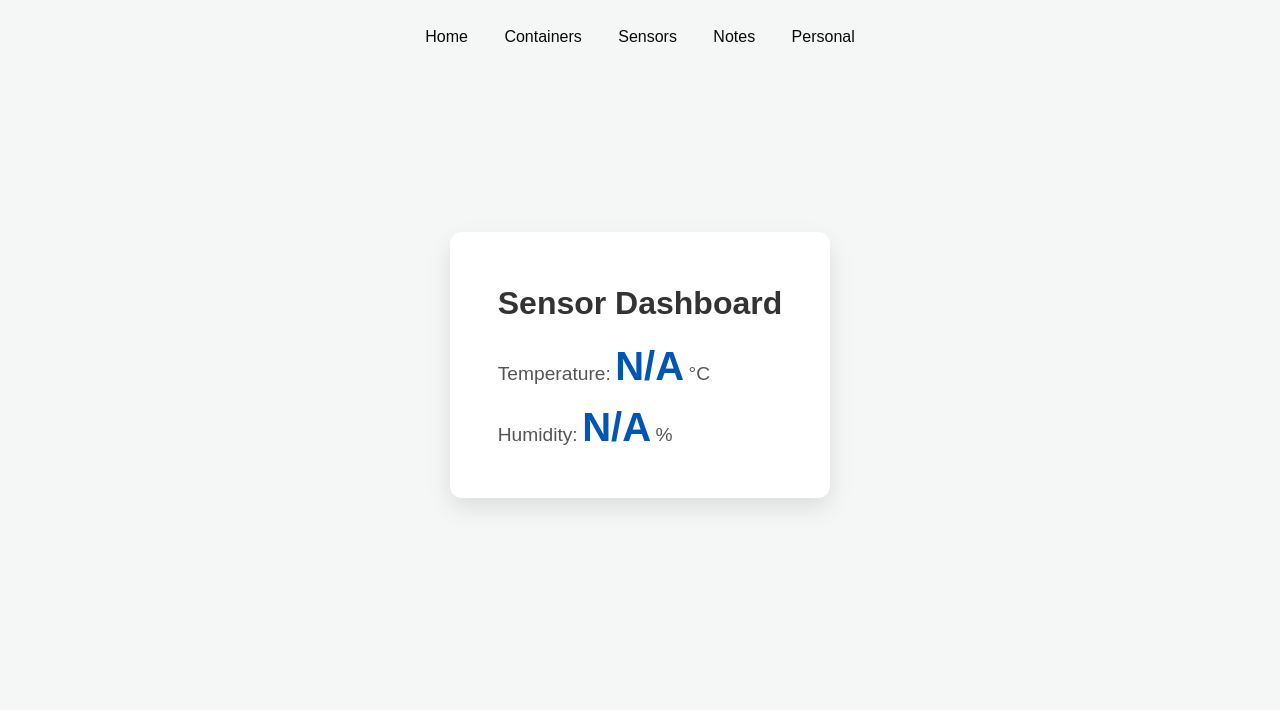
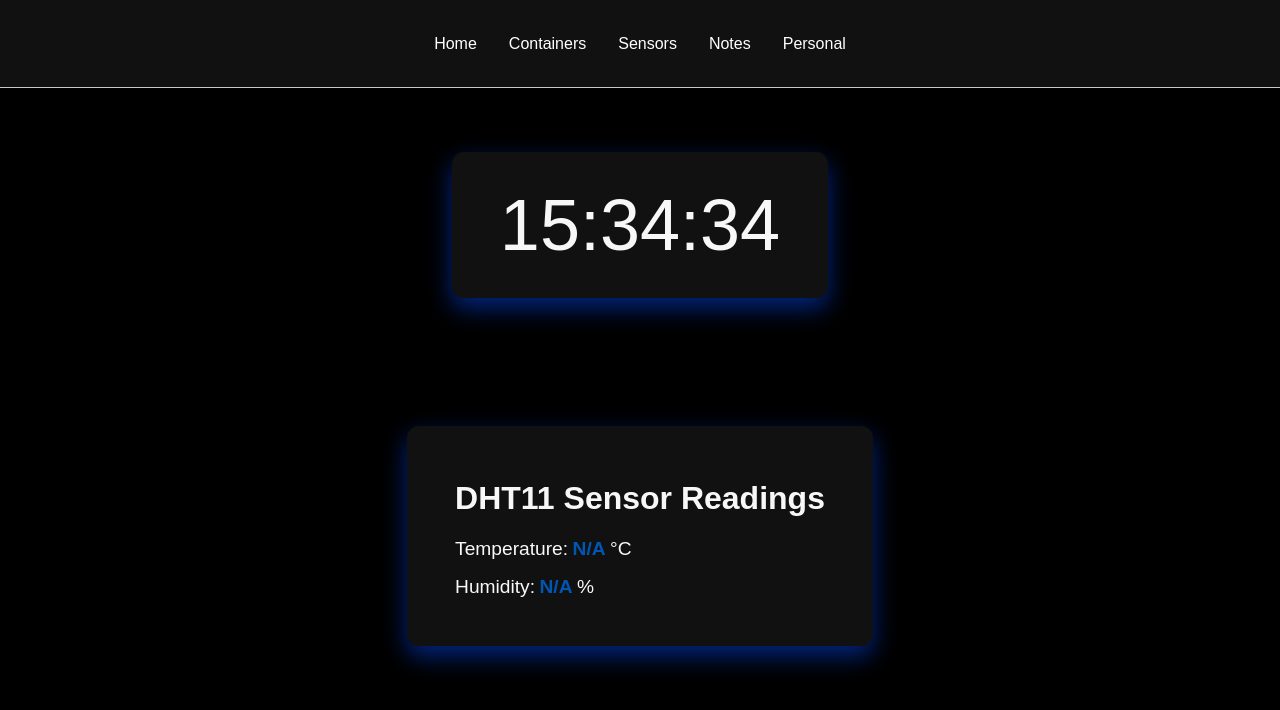
Before and after one commit to MYCELIUM-GH/project_efr, a Flask app: page / in a window 1280 px wide. Shown: the top 710 px of the page. Run offline with Flask 3, Linux system fonts and the light colour scheme.

Commit message:
Update styles and enhance clock functionality in index.html

```diff
--- a/static/styles.css
+++ b/static/styles.css
@@ -2,36 +2,49 @@ body {
     font-family: sans-serif;
     display: grid;
     place-items: center;
-    background-color: #f4f7f6;
+    background-color: #000;
+    margin: 0;
+    padding: 0;
 }
 header {
-    margin: 20px auto;
-    padding: 0 0 6px 0;
+    display: flex;
+    justify-content: center;
+    align-items: center;
+    width: 100%;
+    height: 4vw;
+    margin: auto;
+    padding: 18px 0;
+    background-color: #111111;
+    border-bottom: solid 1px #c8c8c8;
 }
 header a {
     text-decoration: none;
-    color: #090909;
-    padding: 16px;
+    color: #fff;
+    padding: 18px 16px;
 }
 header a:hover {
     border-bottom: solid 2px #0056b3;
 }
+#clock {
+    font-size: 4.5rem;
+    color: #f7f7f7;
+}
 .container {
-    background: #fff;
-    margin-top: 20vh;
+    background: #111111;
+    margin: 8vh auto;
     padding: 2rem 3rem;
     border-radius: 12px;
-    box-shadow: 0 10px 25px rgba(0,0,0,0.1);
+    box-shadow: 0 10px 25px rgba(1, 73, 254, 0.5);
 }
 h1 {
-    color: #333;
+    color: #f7f7f7;
 }
 .reading {
-    font-size: 2.5rem;
+    font-size: 1.2rem;
     color: #0056b3;
     font-weight: bold;
 }
 .label {
     font-size: 1.2rem;
-    color: #555;
+    color: #f9f9f9;
 }
--- a/templates/index.html
+++ b/templates/index.html
@@ -16,7 +16,27 @@
             <a href="/vault">Personal</a>
         </header>
         <div class="container">
-            <h1>Sensor Dashboard</h1>
+            <span id="clock"></span>
+            <script>
+                function startTime() {
+                    const today = new Date();
+                    let h = today.getHours();
+                    let m = today.getMinutes();
+                    let s = today.getSeconds();
+                    m = checkTime(m);
+                    s = checkTime(s);
+                    document.getElementById('clock').innerHTML =  h + ":" + m + ":" + s;
+                    setTimeout(startTime, 1000);
+                }
+                function checkTime(i) {
+                    if (i < 10) {i = "0" + i};
+                    return i;
+                }
+                window.onload = startTime;
+            </script>
+        </div>
+        <div class="container">
+            <h1>DHT11 Sensor Readings</h1>
             <p>
                 <span class="label">Temperature:</span>
                 <span class="reading" id="temp">...</span>
```
